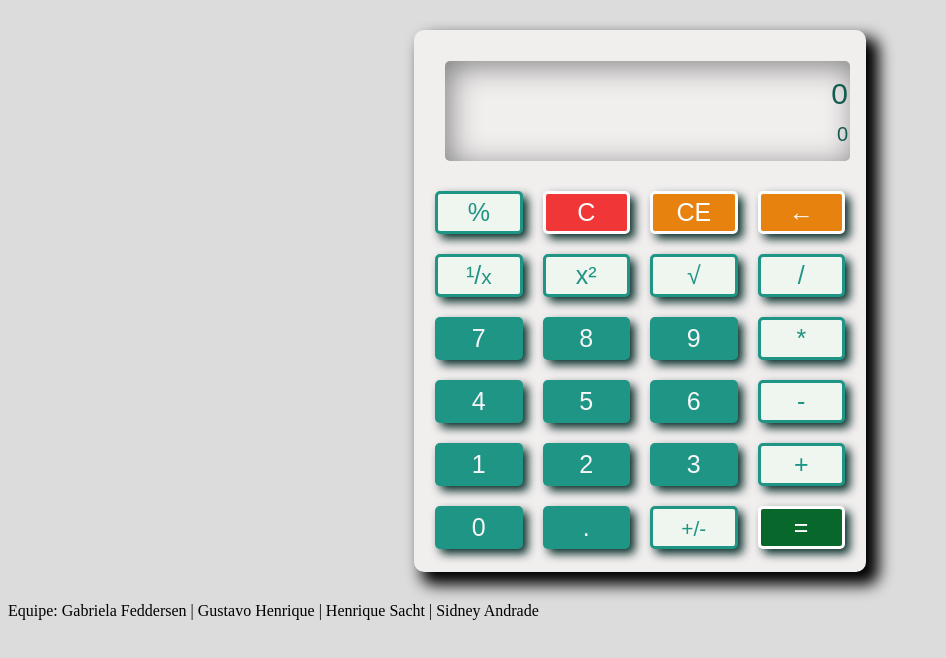
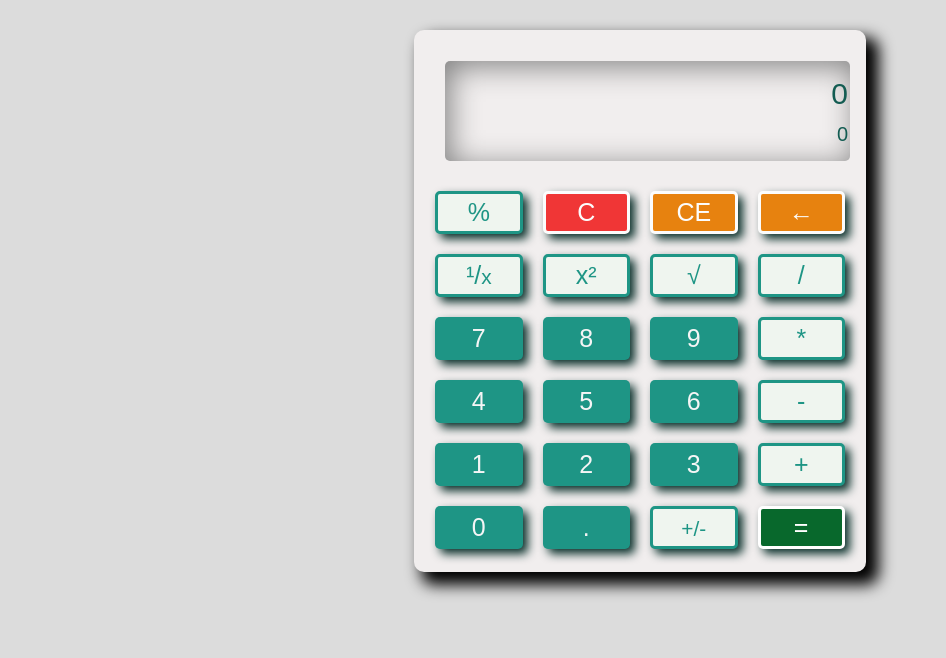
Before and after one commit to GustavoWornes/Calculadora, a plain HTML site: page index.html in a window 1280 px wide. Shown: the whole page, without its empty margins (0-946 px from the left). Drawn offline with Linux system fonts and the light colour scheme.

Commit message:
Update index.html

```diff
--- a/index.html
+++ b/index.html
@@ -52,9 +52,9 @@
 
         </div>
     </div>
-    <footer>
-        Equipe: Gabriela Feddersen | Gustavo Henrique | Henrique Sacht | Sidney Andrade
-    </footer>
+
+
+
     <script src="scripts.js"></script>
 </body>
 
```
